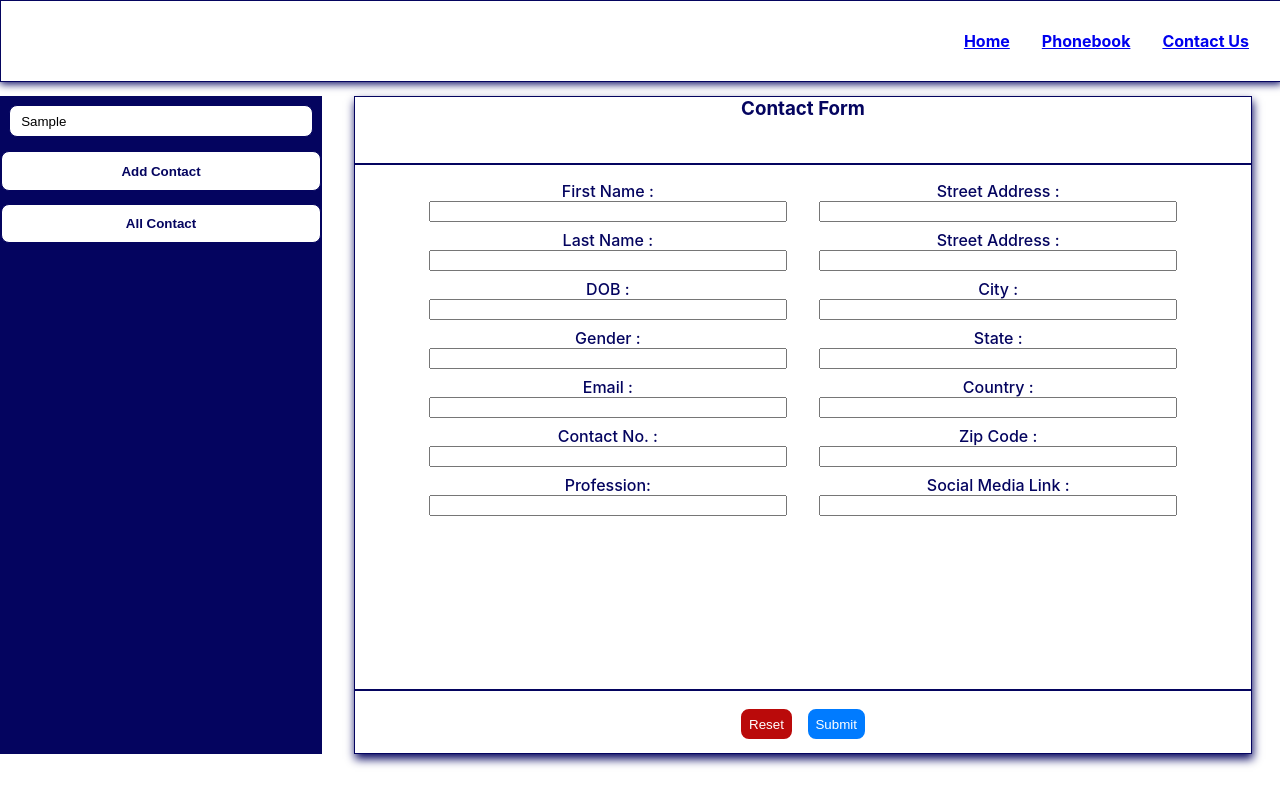
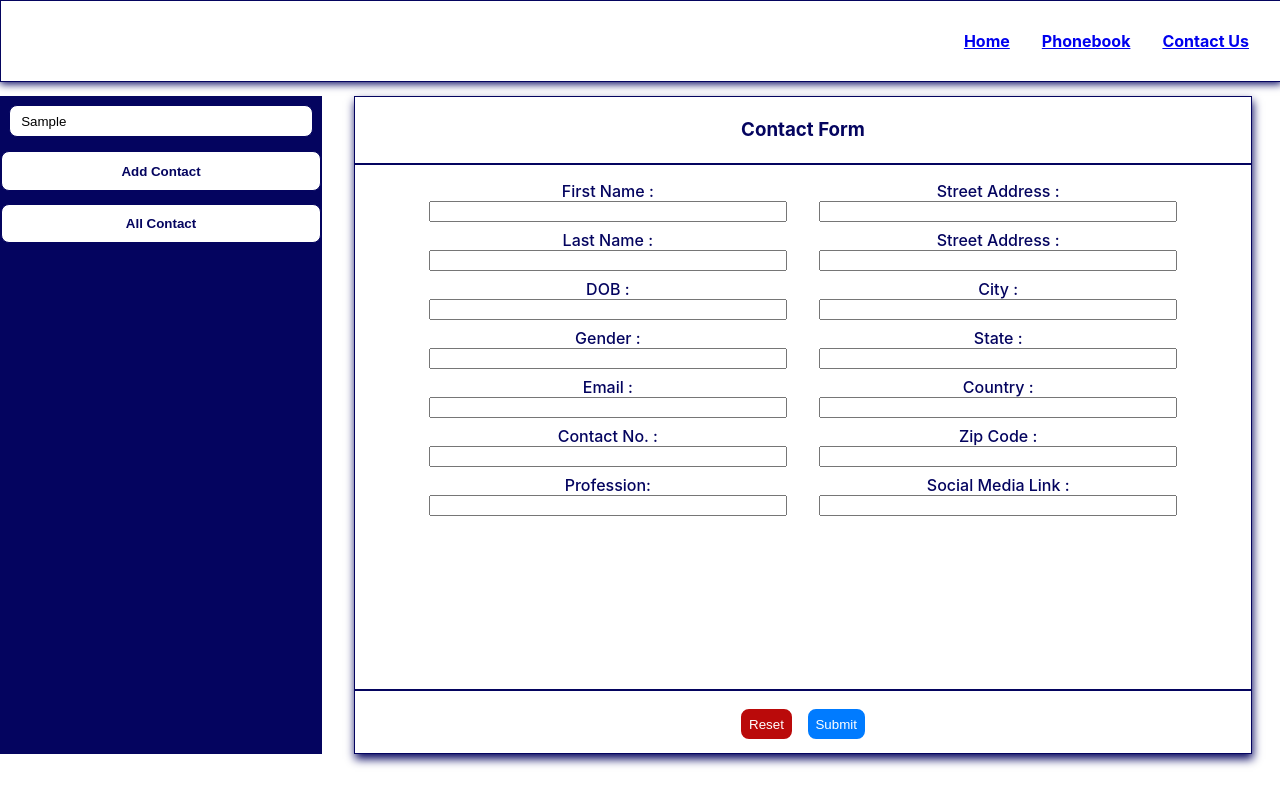
Before and after one commit to Jagrutivk/contactapp, a React (Create React App) app: page /phonebook in a window 1280 px wide. Both pictures are taken after typing "Sample" into the empty fields and a click on the button "Add Contact". Built offline with nearby package versions, Linux system fonts and the light colour scheme.

Commit message:
ui changes

```diff
--- a/src/components/form/createContactForm.css
+++ b/src/components/form/createContactForm.css
@@ -17,7 +17,9 @@
 .card-header {
   height: 10%;
   width: 100%;
-  text-align: center;
+  display: flex;
+  justify-content: center;
+  align-items: center;
   border-bottom: 2px solid rgb(4, 4, 95);
   color: rgb(4, 4, 95);
 }
```
